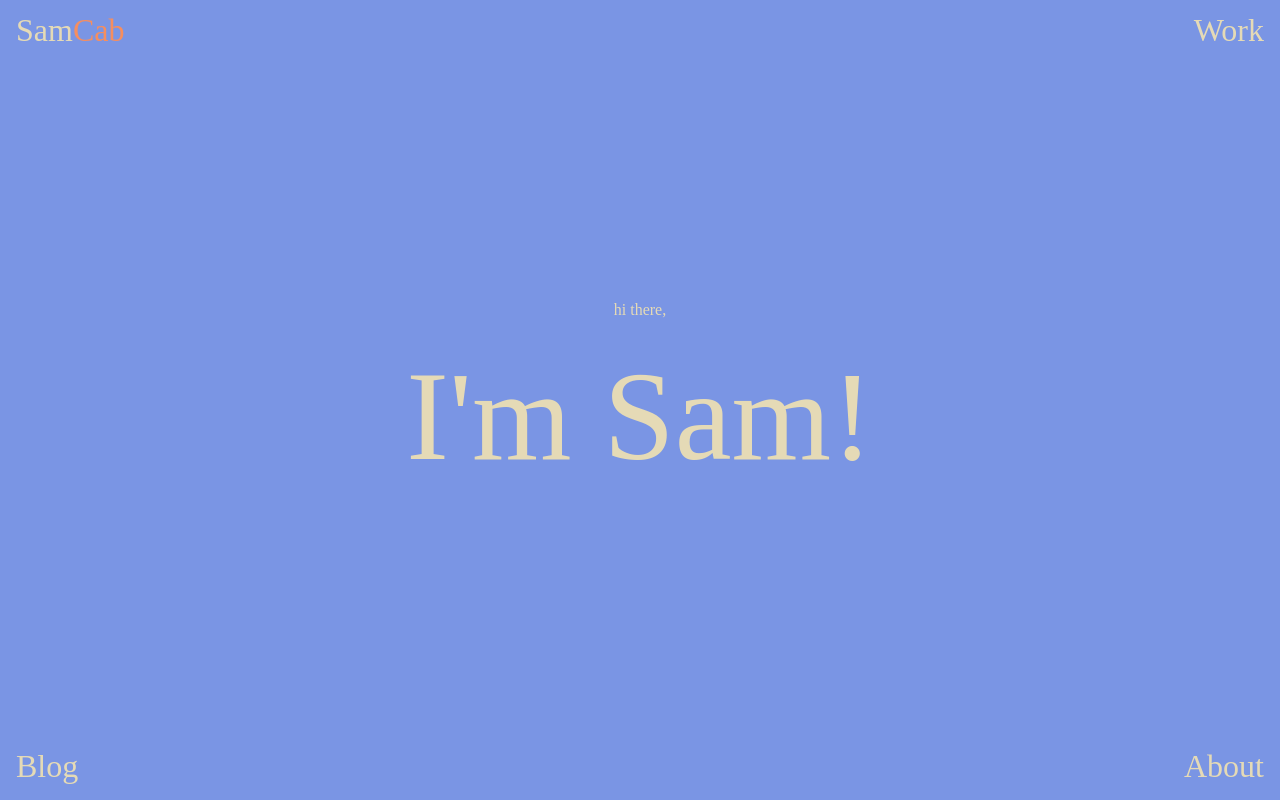
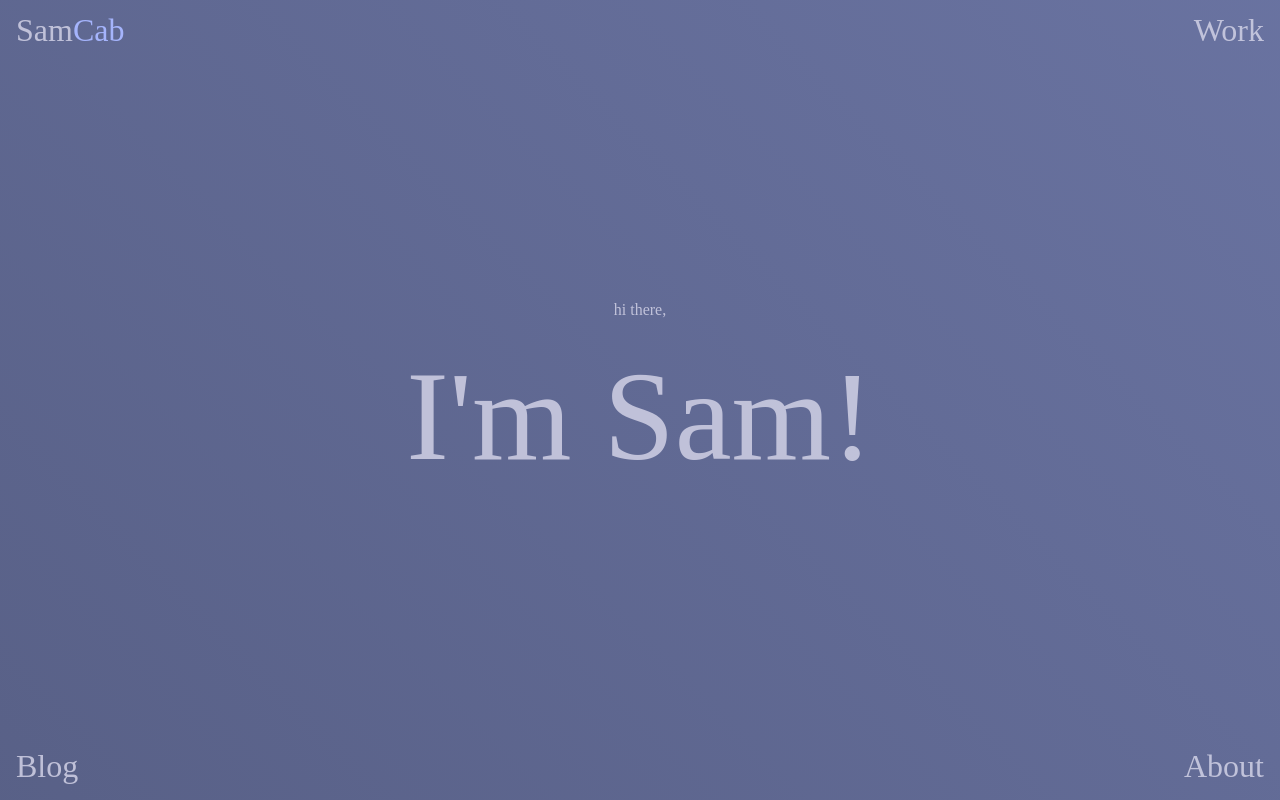
Before and after one commit to samanthacabrera/portfolio, a React (Create React App) app: page / in a window 1280 px wide. Shown: the top 800 px of the page. Built offline with nearby package versions, Linux system fonts and the light colour scheme.

Commit message:
added subtle background gradient

```diff
--- a/src/index.css
+++ b/src/index.css
@@ -10,8 +10,11 @@
   scroll-behavior: smooth;
   -webkit-font-smoothing: antialiased;
   -moz-osx-font-smoothing: grayscale;
-  background-color: #7a95e4;
-  color: #f6e5aedc;
+  background-color: rgb(165 180 252);
+  color: #d0cfe4dc;
+  background: linear-gradient(45deg, black, #a5b4fc);
+  background-size: 400% 400%;
+  animation: gradientAnimation 10s ease infinite;
 }
 .subHeading {
   font-family: "Karrik";
@@ -27,15 +30,15 @@
 }
 
 #flutter:hover {
-  background-color: #f6e5aedc;
-  color: #7a95e4;
+  background-color: #f2e9ccdc;
+  color: #a5b4fc;
 }
 
 #homeIcon {
   font-family: "Karrik";
 }
 #homeIcon span {
-  color: #f68e5f;
+  color: rgb(165 180 252);
 }
 
 nav a {
@@ -44,3 +47,15 @@
 }
 
 /* Color Palette: #586ba4, #324376, #f6e5aedc, #f68e5f, #f76c5e */
+
+@keyframes gradientAnimation {
+  0% {
+    background-position: 0% 50%;
+  }
+  50% {
+    background-position: 100% 50%;
+  }
+  100% {
+    background-position: 0% 50%;
+  }
+}
```
